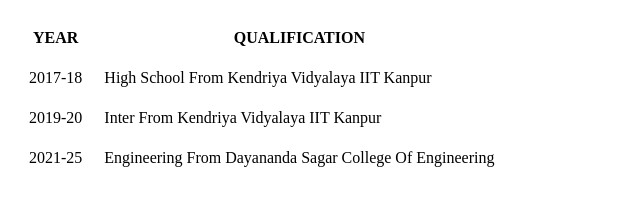
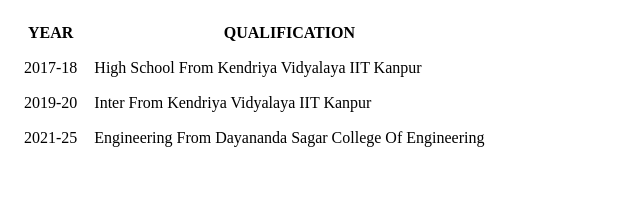
Before and after one commit to luvk007/cv, a plain HTML site: page education.html in a window 1280 px wide. Shown: the whole page, without its empty margins (0-640 px from the left). Drawn offline with Linux system fonts and the light colour scheme.

Commit message:
Update education.html

```diff
--- a/education.html
+++ b/education.html
@@ -5,7 +5,7 @@
     <title>Education</title>
   </head>
   <body>
-    <table cellspacing ="20">
+    <table cellspacing = "15">
       <thead>
         <tr>
           <th>YEAR</th>
```
